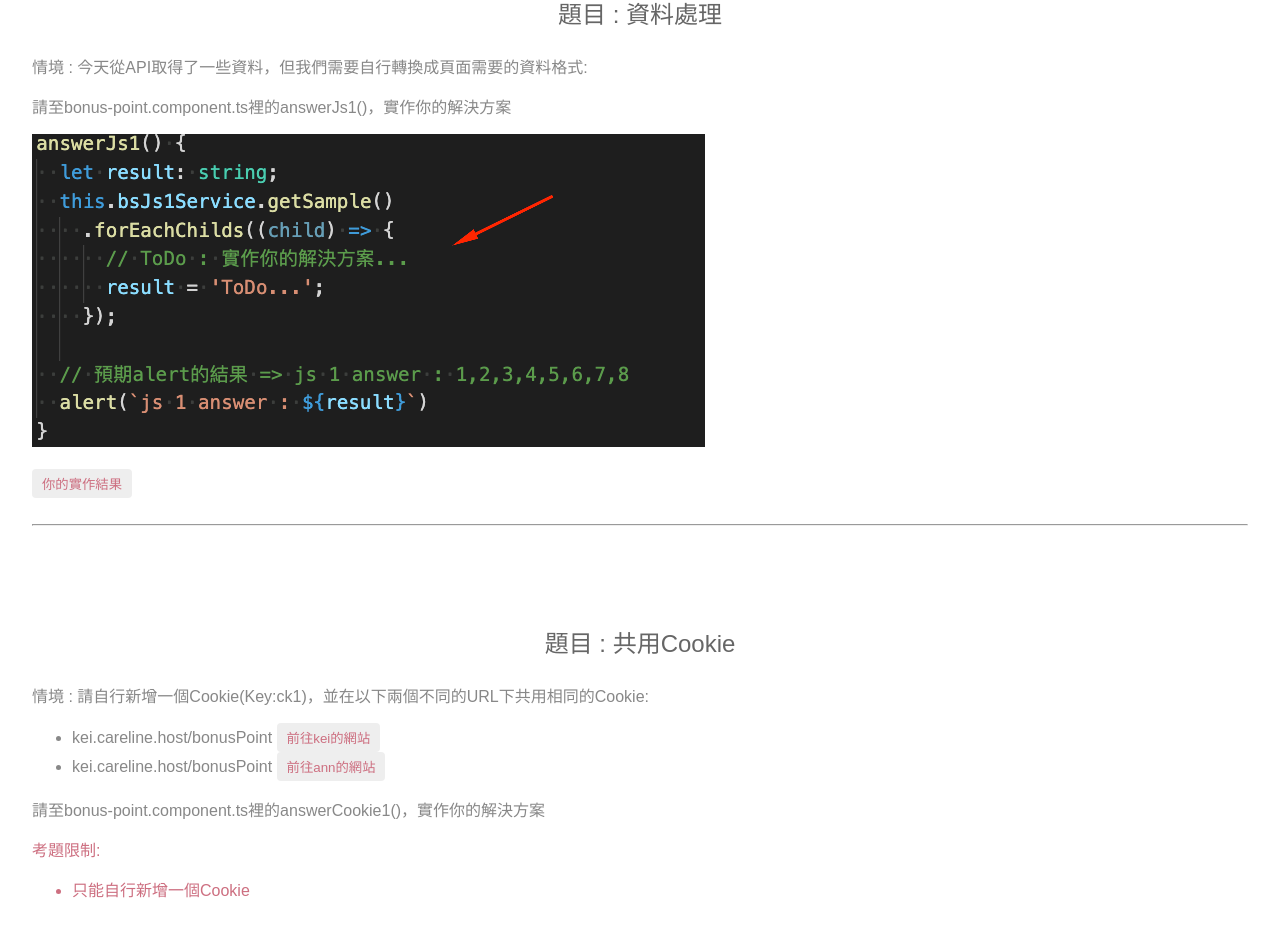
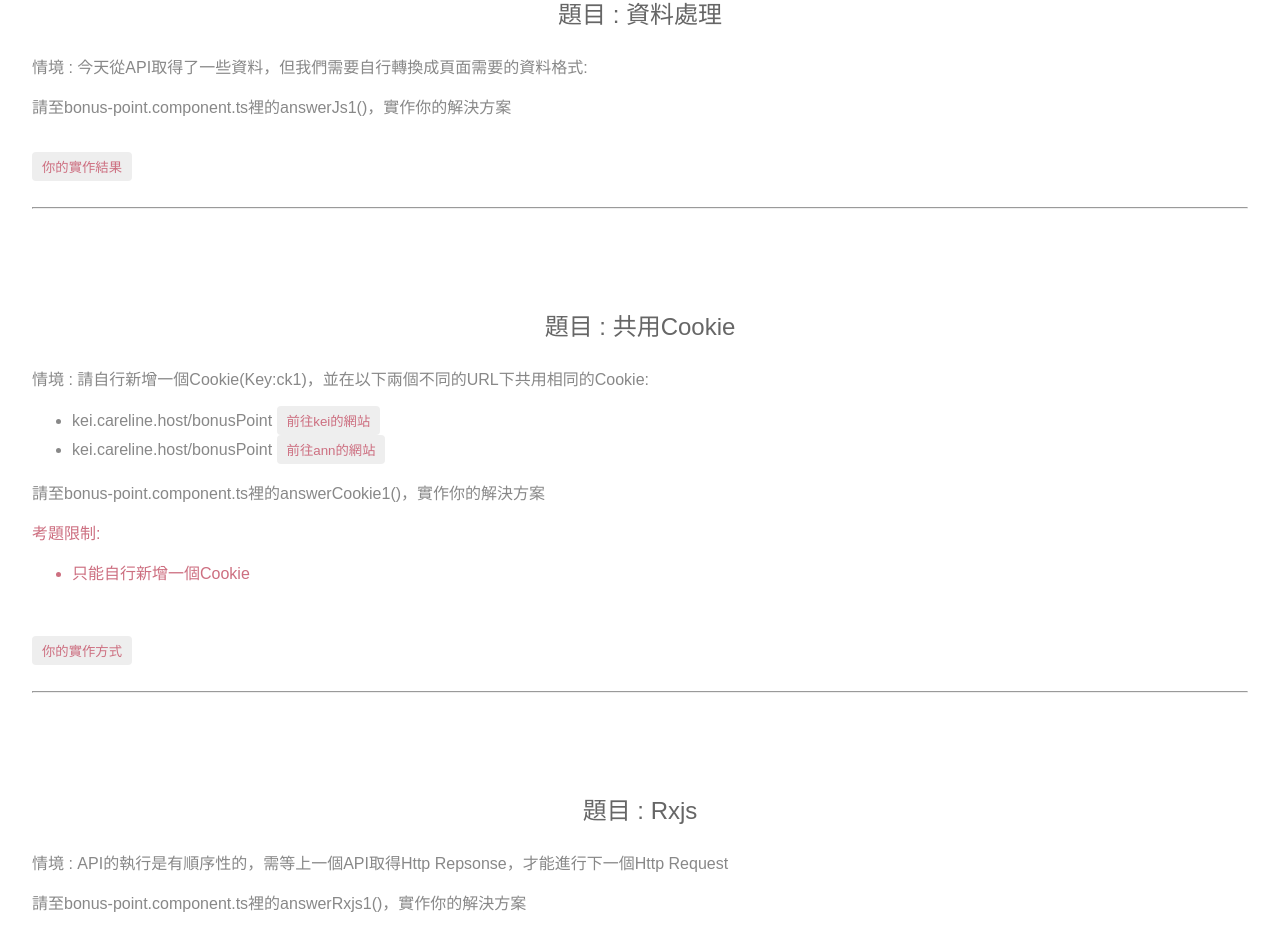
Before and after one commit to snowddd/NewStart, an Angular app: page /bonusPoint in a window 1280 px wide. Shown: the part 1658-2586 px from the top of the page. Built offline with nearby package versions, Linux system fonts and the light colour scheme; what angular-in-memory-web-api would draw is missing.

Commit message:
remove old content

```diff
--- a/src/app/bonus-point/bonus-point.component.html
+++ b/src/app/bonus-point/bonus-point.component.html
@@ -37,9 +37,6 @@
   <p class="title">題目 : 資料處理</p>
   <p>情境 : 今天從API取得了一些資料，但我們需要自行轉換成頁面需要的資料格式:</p>
   <p>請至bonus-point.component.ts裡的answerJs1()，實作你的解決方案</p>
-  <div class="preview-img">
-    <img src="assets/imgs/js-1.png" alt="">
-  </div>
   <br/>
   <button class="keyword" (click)="answerJs1()">你的實作結果</button>
   <br/>
```
